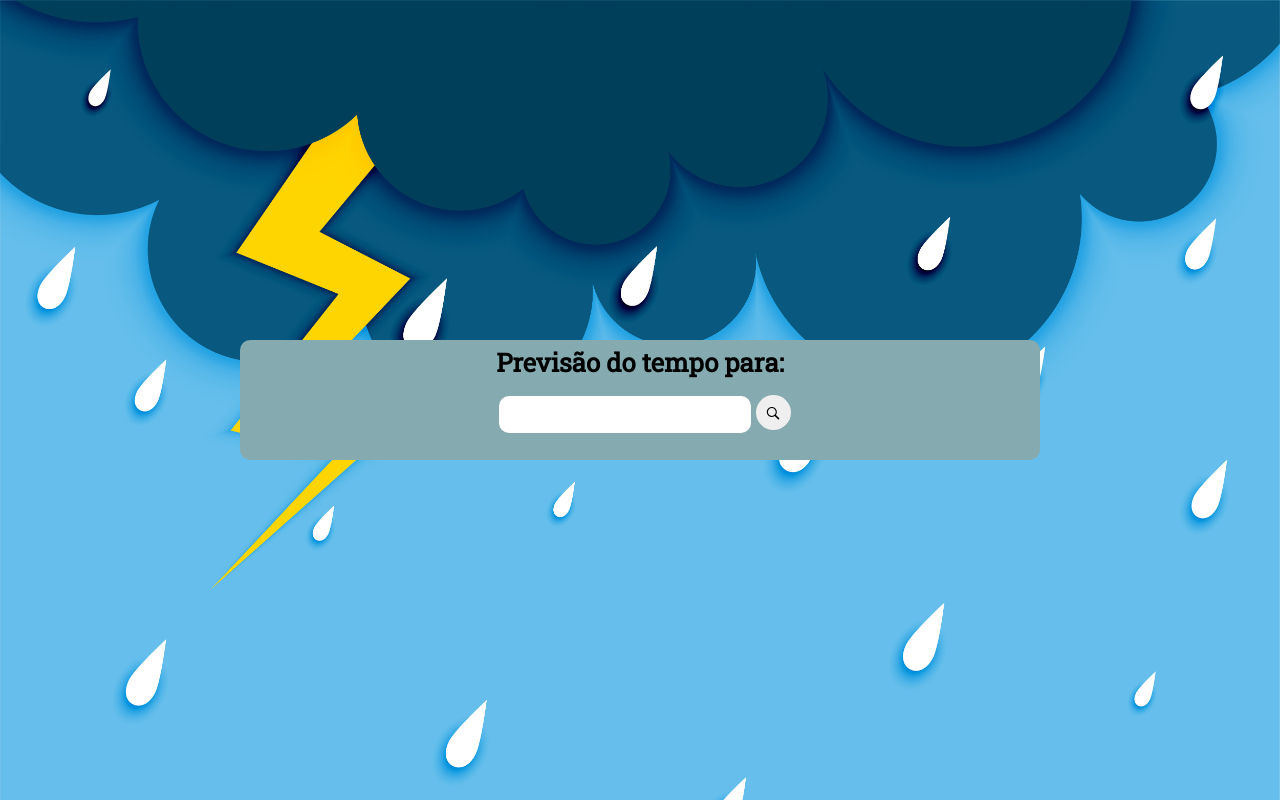
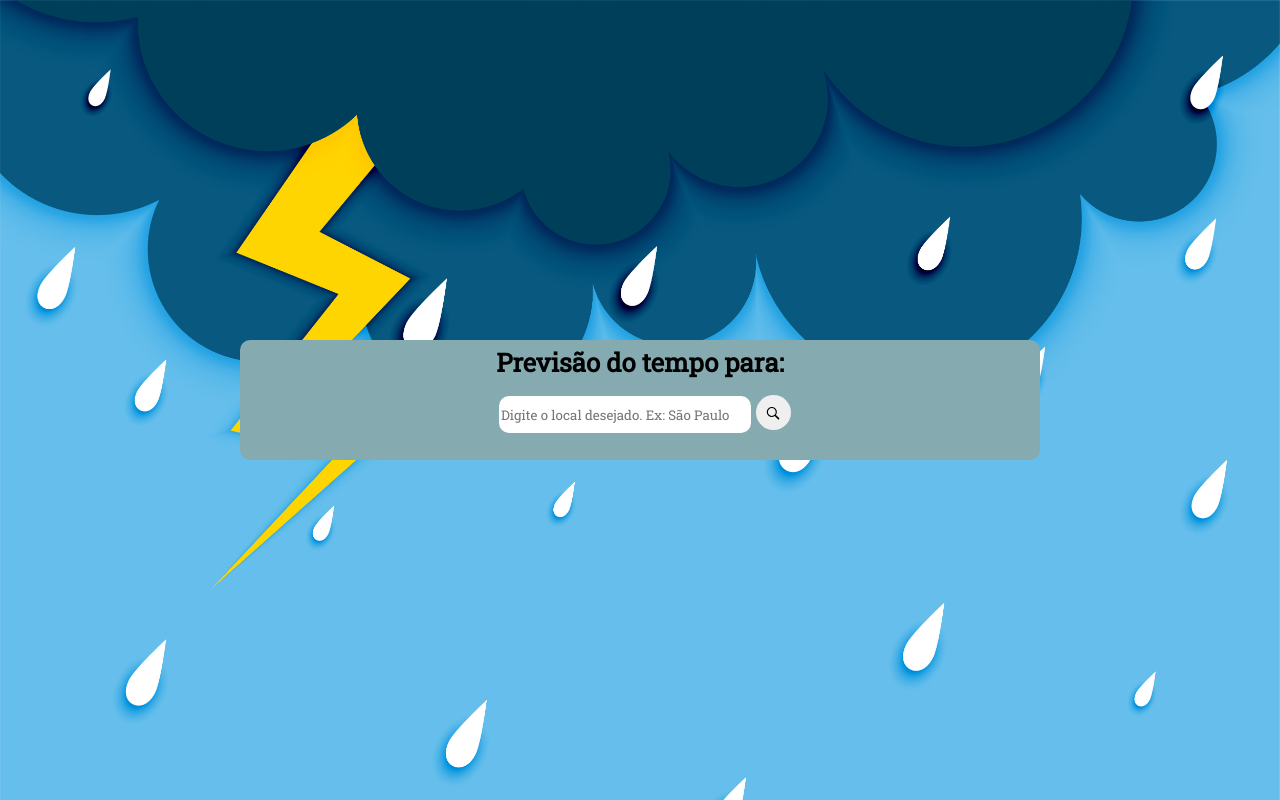
Before and after one commit to brunofdlima/searchweather, a React (Create React App) app: page / in a window 1280 px wide. Built offline with nearby package versions, Linux system fonts and the light colour scheme.

Commit message:
add placeholder

```diff
--- a/src/App.tsx
+++ b/src/App.tsx
@@ -54,12 +54,14 @@ const App = () => {
           <Title>Previsão do tempo para:</Title>
           <div>
             <Input
+              id="entrada"
               classname="searchCity"
               value={cidade}
+              placeholder="Digite o local desejado. Ex: São Paulo"
               onChange={handleChange}
             />
             <Button onClick={handleSearch}>
-              <GoSearch style={{margin: "5px 1px 0 0"}}/>
+              <GoSearch style={{ margin: "5px 1px 0 0" }} />
             </Button>
           </div>
         </Before>
@@ -67,6 +69,7 @@ const App = () => {
         <Response>
           {previsao ? (
             <div>
+              <h1>{}</h1>
               <ResponseTitle>{previsao.weather[0].description}</ResponseTitle>
               <ResponseTemp>
                 <Left>
```
